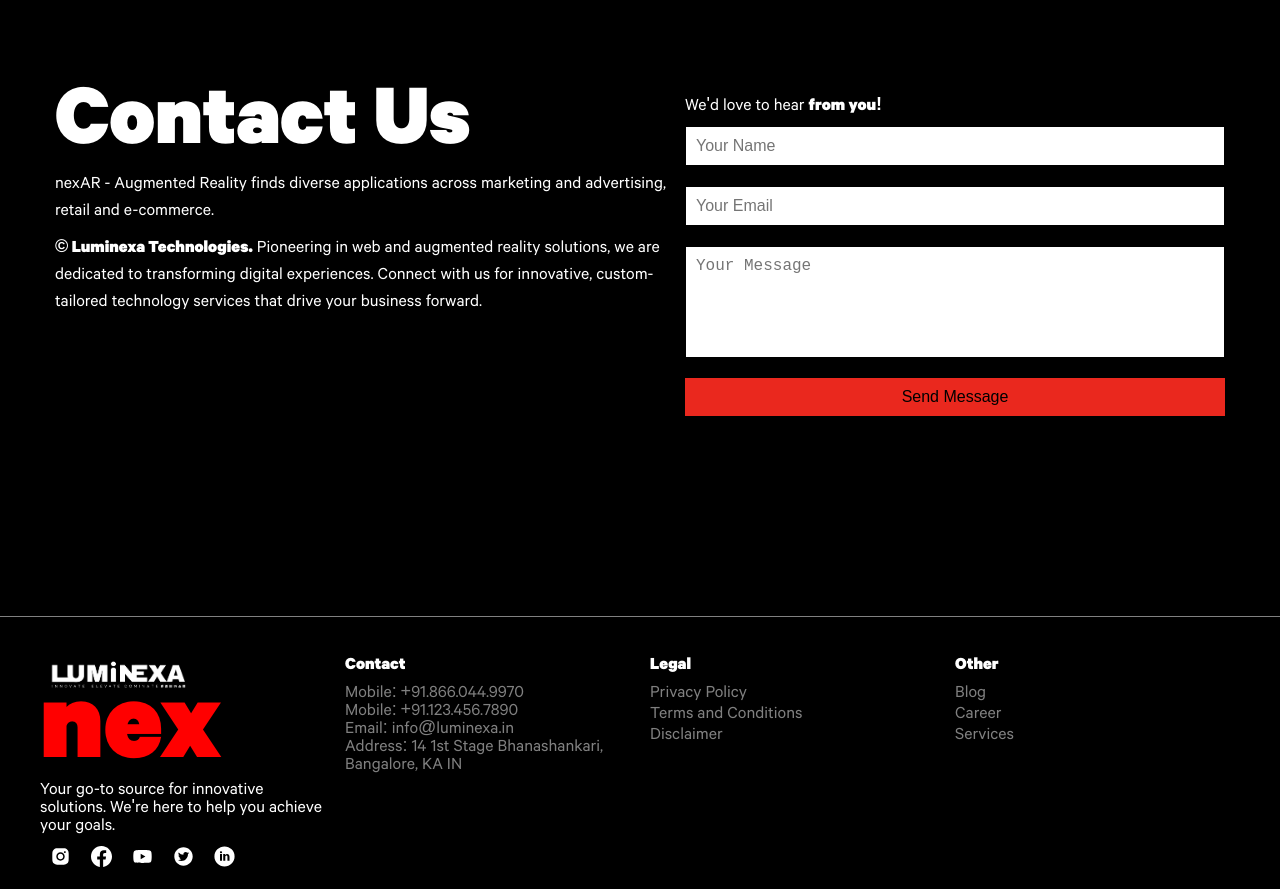
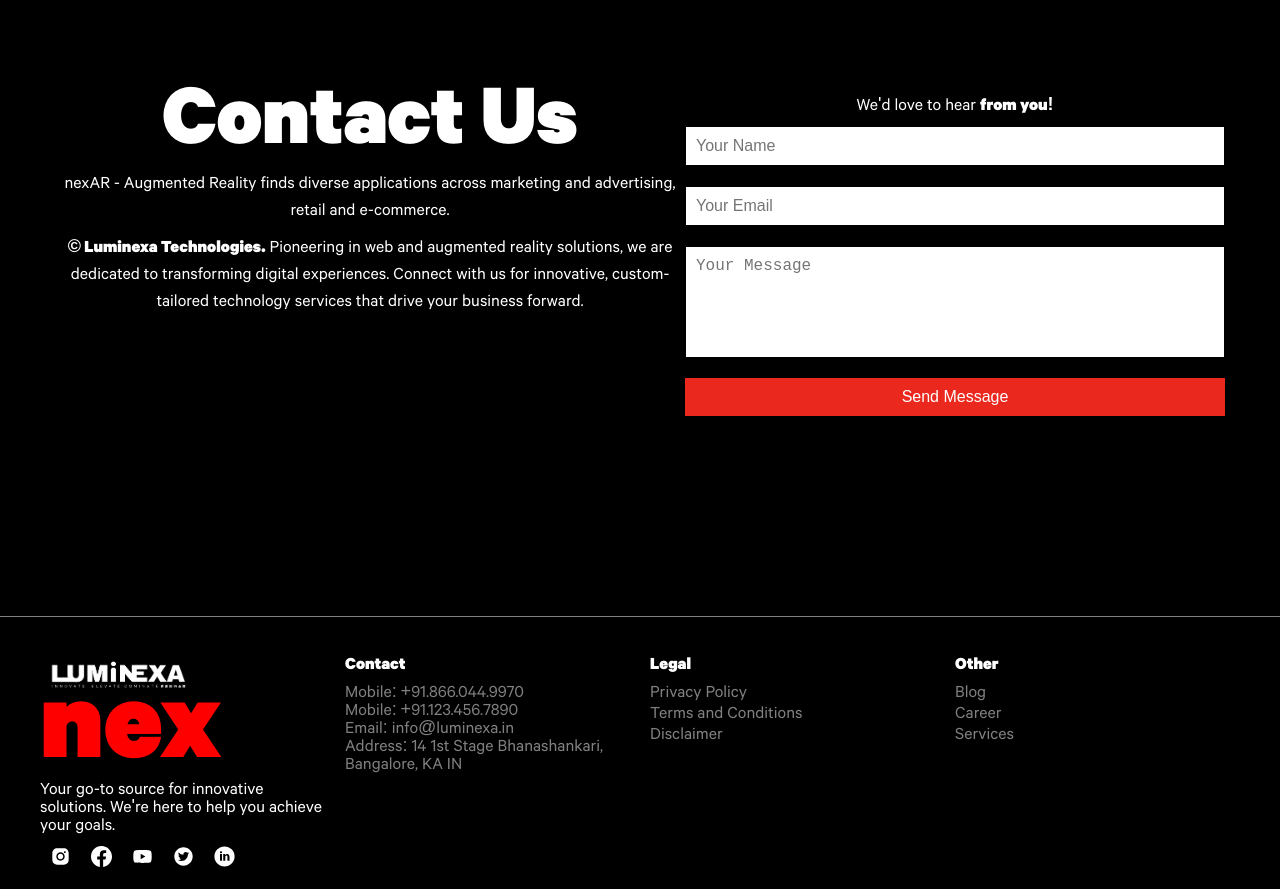
Before and after one commit to PS-PrashantFSD/netlifych, a Next.js app: page / in a window 1280 px wide. Shown: the part 3499-4388 px from the top of the page. Built offline with nearby package versions, Linux system fonts and the light colour scheme.

Commit message:
added center in

```diff
--- a/components/Home/Form/Form.jsx
+++ b/components/Home/Form/Form.jsx
@@ -24,18 +24,19 @@
 `;
 
 const TextWrapper = styled.div`
-
   width: 58.333%;
 
   & h1 {
     font-size: 90px;
     color: white;
+    text-align: center; // Ensure h1 is left-aligned
   }
 
   & p {
     color: white;
     line-height: 1.5;
     margin: 10px 0 0 0;
+    text-align: center; // Center the paragraphs
   }
 
   ${({ theme }) => theme.breakpoints.small`
@@ -89,7 +90,7 @@
   border: none;
   border-radius: 0px;
   background-color: ${({ theme }) => theme.colors.red};
-  color: black;
+  color: white; // Change text color to white for better contrast
   cursor: pointer;
   font-size: 1rem;
 
@@ -114,7 +115,7 @@
         </p>
       </TextWrapper>
       <FormWrapper>
-        <p style={{ marginBottom: '10px' }}>
+        <p style={{ marginBottom: '10px', textAlign: 'center' }}>
           We'd love to hear <strong>from you!</strong>
         </p>
         <Form>
```
